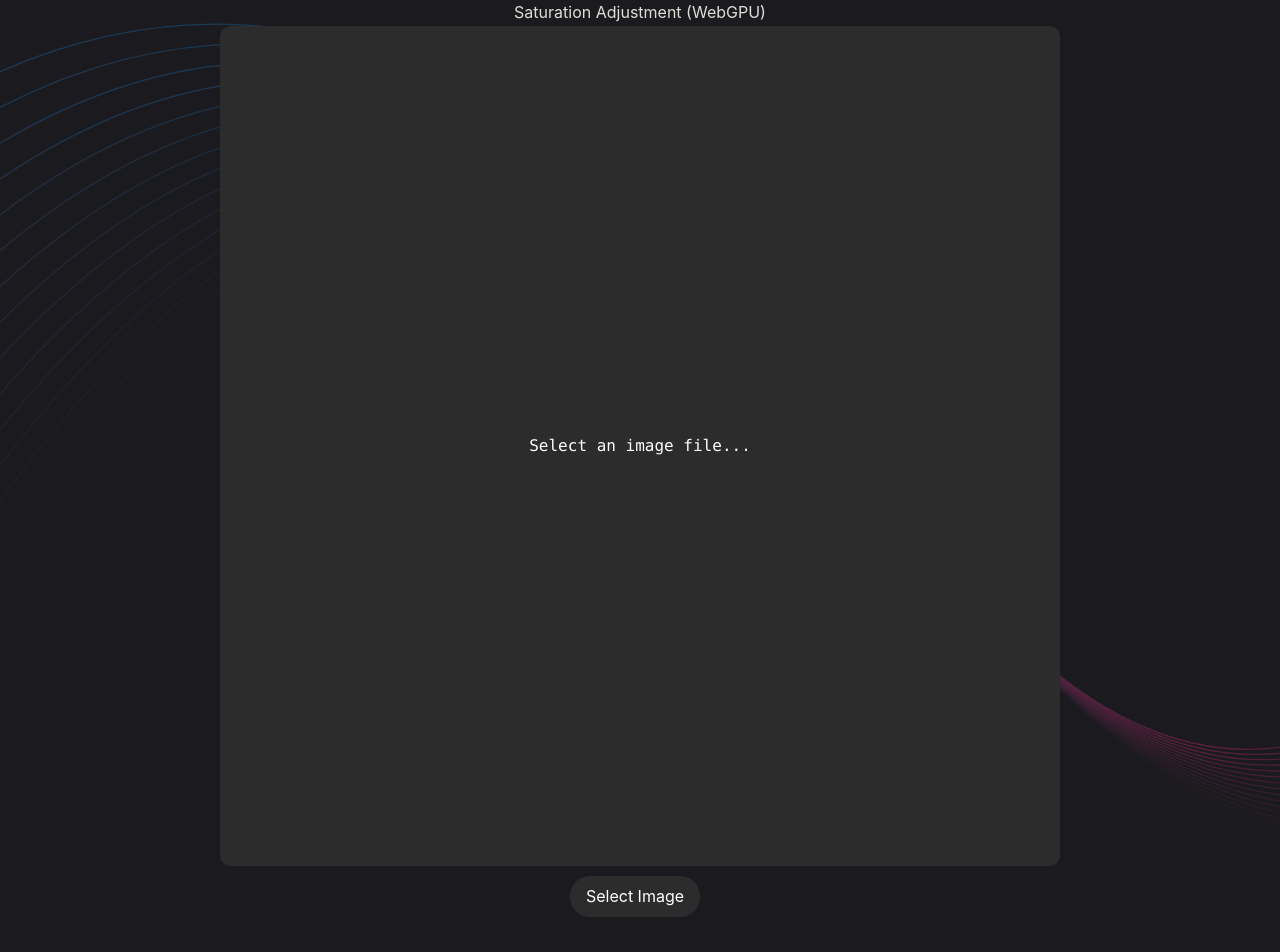
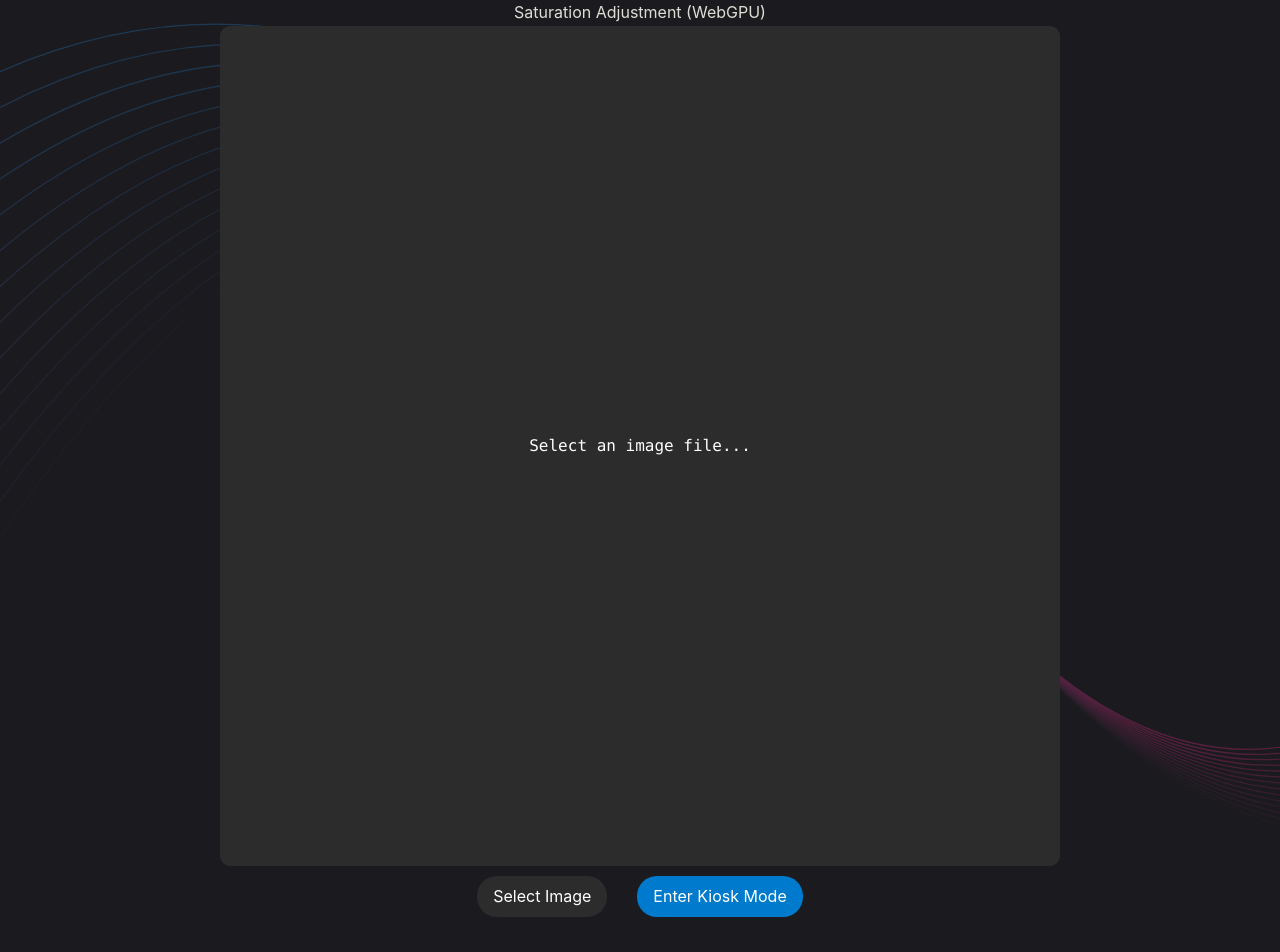
Before and after one commit to bigdude409/journal-editor, a React (Vite) app: page / in a window 1280 px wide. Shown: the top 952 px of the page. Built offline with nearby package versions, Linux system fonts and the light colour scheme.

Commit message:
Add fullscreen 'Kiosk' mode

```diff
--- a/src/main/index.ts
+++ b/src/main/index.ts
@@ -1,13 +1,17 @@
 import { app, shell, BrowserWindow, ipcMain, dialog } from 'electron'
 import { join } from 'path'
+// import { Worker } from 'worker_threads'
 import { electronApp, optimizer, is } from '@electron-toolkit/utils'
 import icon from '../../resources/icon.png?asset'
 
 // Menu.setApplicationMenu(null)
 
+// add mainWindow reference for kiosk toggle
+let mainWindow: BrowserWindow
+
 function createWindow(): void {
   // Create the browser window.
-  const mainWindow = new BrowserWindow({
+  mainWindow = new BrowserWindow({
     width: 900,
     height: 1000,
     show: false,
@@ -51,6 +55,13 @@ ipcMain.handle('select-file', async (_event, defaultPath) => {
   return null
 })
 
+// Add kiosk toggle IPC handler
+ipcMain.handle('toggle-kiosk', (_event, enable: boolean) => {
+  if (mainWindow) {
+    mainWindow.setKiosk(enable)
+  }
+})
+
 // This method will be called when Electron has finished
 // initialization and is ready to create browser windows.
 // Some APIs can only be used after this event occurs.
--- a/src/preload/index.ts
+++ b/src/preload/index.ts
@@ -1,8 +1,10 @@
-import { contextBridge } from 'electron'
+import { contextBridge, ipcRenderer } from 'electron'
 import { electronAPI } from '@electron-toolkit/preload'
 
 // Custom APIs for renderer
-const api = {}
+const api = {
+  toggleKiosk: (enable: boolean): Promise<void> => ipcRenderer.invoke('toggle-kiosk', enable)
+}
 
 // SECURITY NOTE: DON"T DO THIS IN PRODUCTION.  EXPOSE ONLY THE NEEDED APIs
 
--- a/src/renderer/src/App.tsx
+++ b/src/renderer/src/App.tsx
@@ -4,6 +4,8 @@ import { useState } from 'react'
 
 function App(): JSX.Element {
   const [selectedImage, setSelectedImage] = useState<string>('')
+  // Kiosk mode state
+  const [isKiosk, setIsKiosk] = useState<boolean>(false)
 
   const handleFileSelect = async (): Promise<void> => {
     const filePath = await window.electron.ipcRenderer.invoke(
@@ -13,6 +15,13 @@ function App(): JSX.Element {
     if (filePath) {
       setSelectedImage(`/media/${filePath.split('/').pop()}`)
     }
+  }
+
+  // Toggle kiosk mode via API
+  const handleToggleKiosk = async (): Promise<void> => {
+    const newVal = !isKiosk
+    await window.api.toggleKiosk(newVal)
+    setIsKiosk(newVal)
   }
 
   return (
@@ -44,6 +53,22 @@ function App(): JSX.Element {
         <span className="title" style={{ marginLeft: '10px' }}>
           {selectedImage}
         </span>
+        {/* Kiosk mode toggle */}
+        <label
+          onClick={handleToggleKiosk}
+          style={{
+            display: 'inline-block',
+            marginLeft: '20px',
+            padding: '8px 16px',
+            backgroundColor: '#007acc',
+            border: 'none',
+            borderRadius: '20px',
+            color: '#fff',
+            cursor: 'pointer'
+          }}
+        >
+          {isKiosk ? 'Exit Kiosk Mode' : 'Enter Kiosk Mode'}
+        </label>
       </div>
     </>
   )
```
Also changed, not shown: 2 other files (tests, documents, lock files or other folders).
